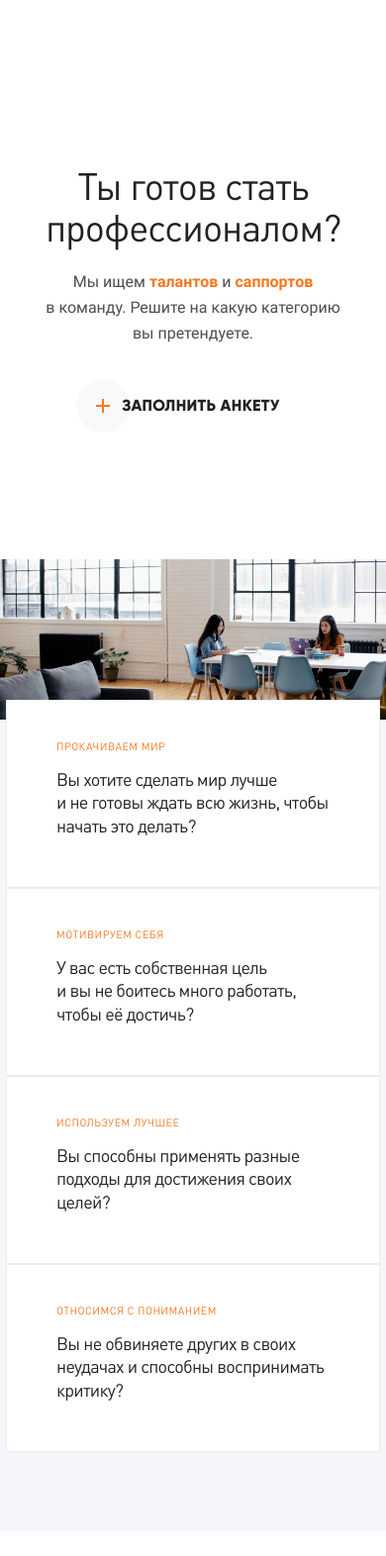
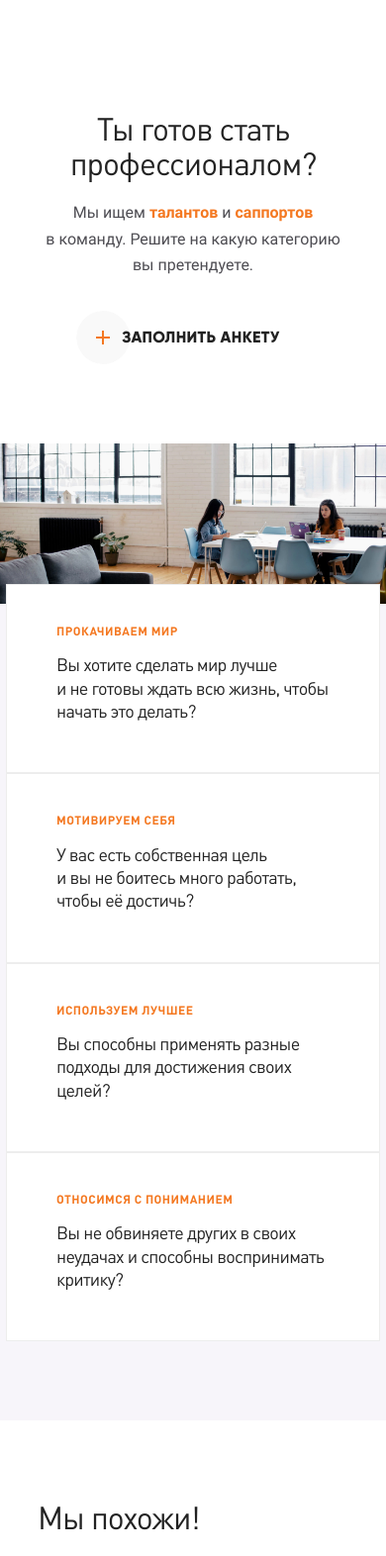
Before and after one commit to wrgraff/meandr, a website: page dist/index.html in a window 390 px wide. Shown: the top 1572 px of the page at 99% size. Drawn offline with Linux system fonts and the light colour scheme.

Commit message:
Some fixes for better view on mobile screens

```diff
--- a/scss/modules/about/_common.scss
+++ b/scss/modules/about/_common.scss
@@ -42,7 +42,8 @@
 .about__title {
     margin-bottom: rem-calc(16);
     color: color(primary);
-    font-size: font-size(small);
+    font-size: rem-calc(12);
+    font-weight: bold;
     text-transform: uppercase;
     letter-spacing: rem-calc(.48);
 }
--- a/scss/modules/advantages/_common.scss
+++ b/scss/modules/advantages/_common.scss
@@ -1,5 +1,8 @@
 .advantages {
-    padding: ($bit * 15) ($bit * 4) ($bit * 20);
+    padding: ($bit * 8) ($bit * 4) ($bit * 10);
+    @include breakpoint(medium) {
+        padding: ($bit * 15) ($bit * 4) ($bit * 20);
+    }
     background-color: color(light-purple);
 }
 
--- a/scss/modules/grid/_common.scss
+++ b/scss/modules/grid/_common.scss
@@ -19,20 +19,21 @@ $columns-gutter: (
         }
     }
 }
-.grid_align_center {
-    align-items: center;
-}
-.grid_align_end {
-    align-items: flex-end;
-}
 .grid_justify_center {
     justify-content: center;
 }
-.grid_justify_between {
-    justify-content: space-between;
-}
 .grid_justify_end {
     justify-content: flex-end;
+}
+@each $name, $size in $breakpoints {
+    @include breakpoint($size) {
+        .grid_justify-#{$name}_center {
+            justify-content: center;
+        }
+        .grid_justify-#{$name}_end {
+            justify-content: flex-end;
+        }
+    }
 }
 
 .columns {
@@ -62,15 +63,3 @@ $columns-gutter: (
         }
     }
 }
-
-@each $name, $size in $breakpoints {
-    @include breakpoint($name only) {
-        .order-#{$name}- {
-            @for $i from 1 through 6 {
-                &#{$i} {
-                    order: $i;
-                }
-            }
-        }
-    }
-}
--- a/scss/modules/page/footer.scss
+++ b/scss/modules/page/footer.scss
@@ -1,6 +1,9 @@
 .page-footer {
     margin-top: auto;
-    padding: ($bit * 13) ($bit * 4) ($bit * 16);
+    padding: ($bit * 9) ($bit * 4) ($bit * 16);
+    @include breakpoint(medium) {
+        padding: ($bit * 13) ($bit * 4) ($bit * 16);
+    }
     color: white;
     background-color: color(footer);
 
--- a/scss/modules/page/header.scss
+++ b/scss/modules/page/header.scss
@@ -1,5 +1,8 @@
 .page-header {
-    padding: ($bit * 21) ($bit * 4) ($bit * 16);
+    padding: ($bit * 14) ($bit * 4) ($bit * 10);
+    @include breakpoint(medium) {
+        padding: ($bit * 21) ($bit * 4) ($bit * 16);
+    }
     text-align: center;
 }
 
--- a/scss/modules/typography/headers.scss
+++ b/scss/modules/typography/headers.scss
@@ -9,7 +9,7 @@ h1, h2, h3, h4, h5, h6 {
 
 @for $i from 6 through 2 {
     h#{7 - $i} {
-        font-size: rem-calc(18) + rem-calc(8 * $i / 2);
+        font-size: rem-calc(12) + rem-calc(8 * $i / 2);
         @include breakpoint(medium) {
             font-size: rem-calc(22) + rem-calc(8 * $i / 2);
         }
@@ -20,7 +20,7 @@ h1, h2, h3, h4, h5, h6 {
 }
 
 h1 {
-    font-size: rem-calc(18) + rem-calc(8 * 5 / 2);
+    font-size: rem-calc(12) + rem-calc(8 * 5 / 2);
     @include breakpoint(medium) {
         font-size: rem-calc(22) + rem-calc(8 * 5 / 2);
     }
```
Also changed, not shown: dist/index.html, dist/static/css/style.css.
